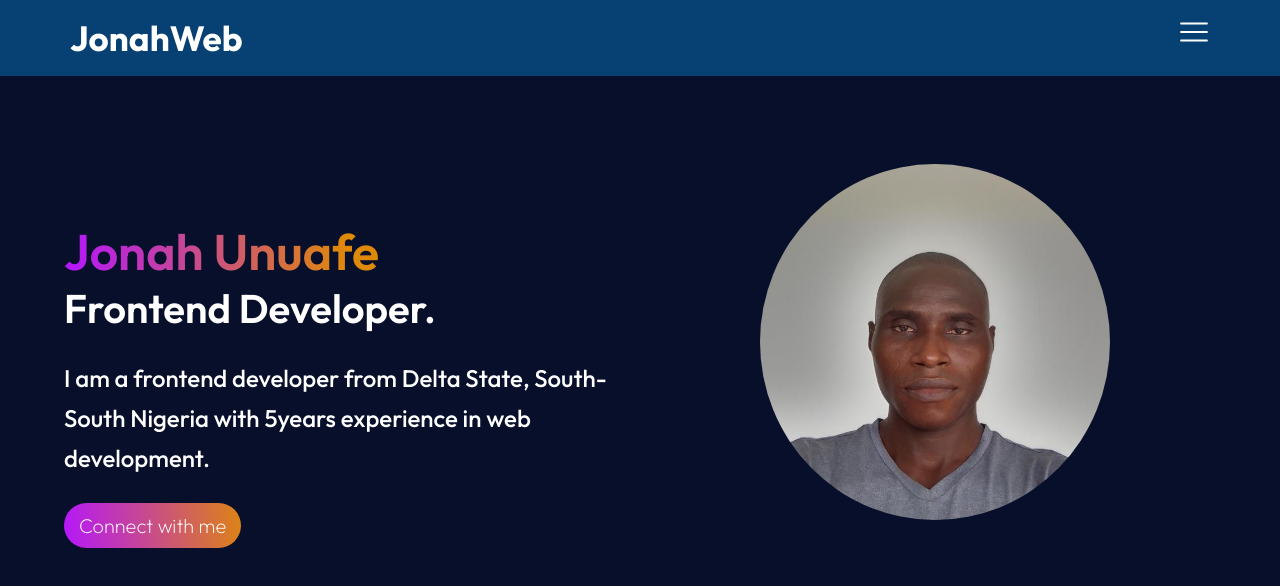
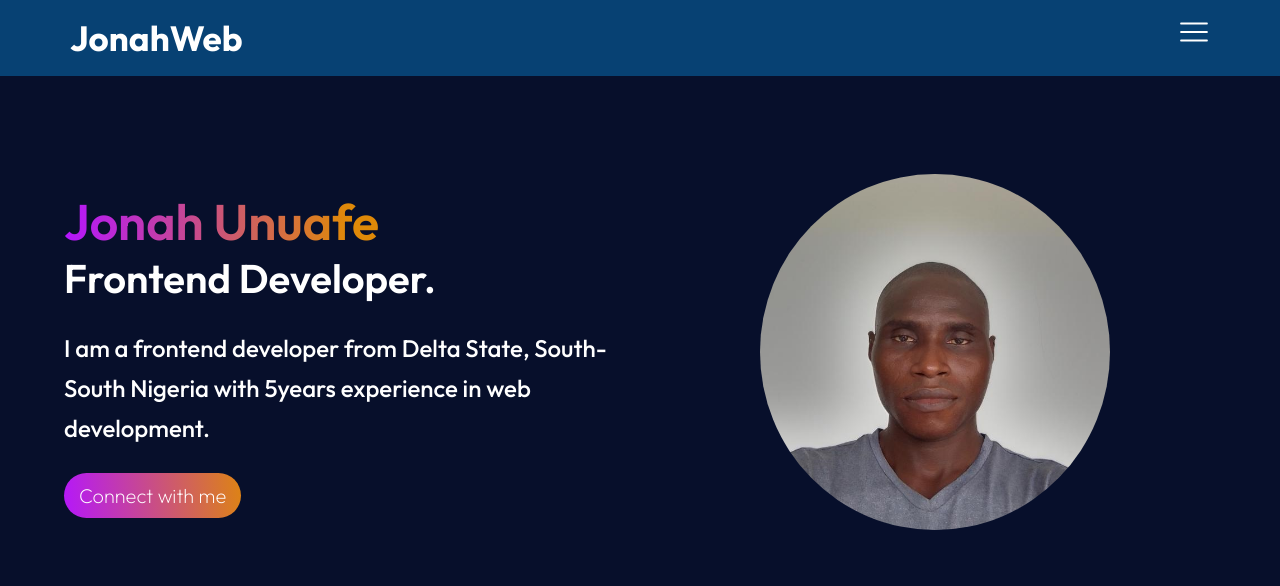
Before and after one commit to jonahunuafe/portfolio-react, a React (Vite) app: page / in a window 1280 px wide. Shown: the top 586 px of the page. Built offline with nearby package versions, Linux system fonts and the light colour scheme.

Commit message:
styled desktop view of Author component

```diff
--- a/src/components/Author/Author.module.css
+++ b/src/components/Author/Author.module.css
@@ -73,6 +73,7 @@
    }
 
    .AuthorImageContainer img {
+      margin-top: 130px;
       width: 350px;
    }
 
@@ -96,7 +97,7 @@
    .authorAction {
       gap: 25px;
       font-size: 20px;
-      margin-top: 220px;
+      margin-top: 190px;
       align-items: start;
    }
 
```
